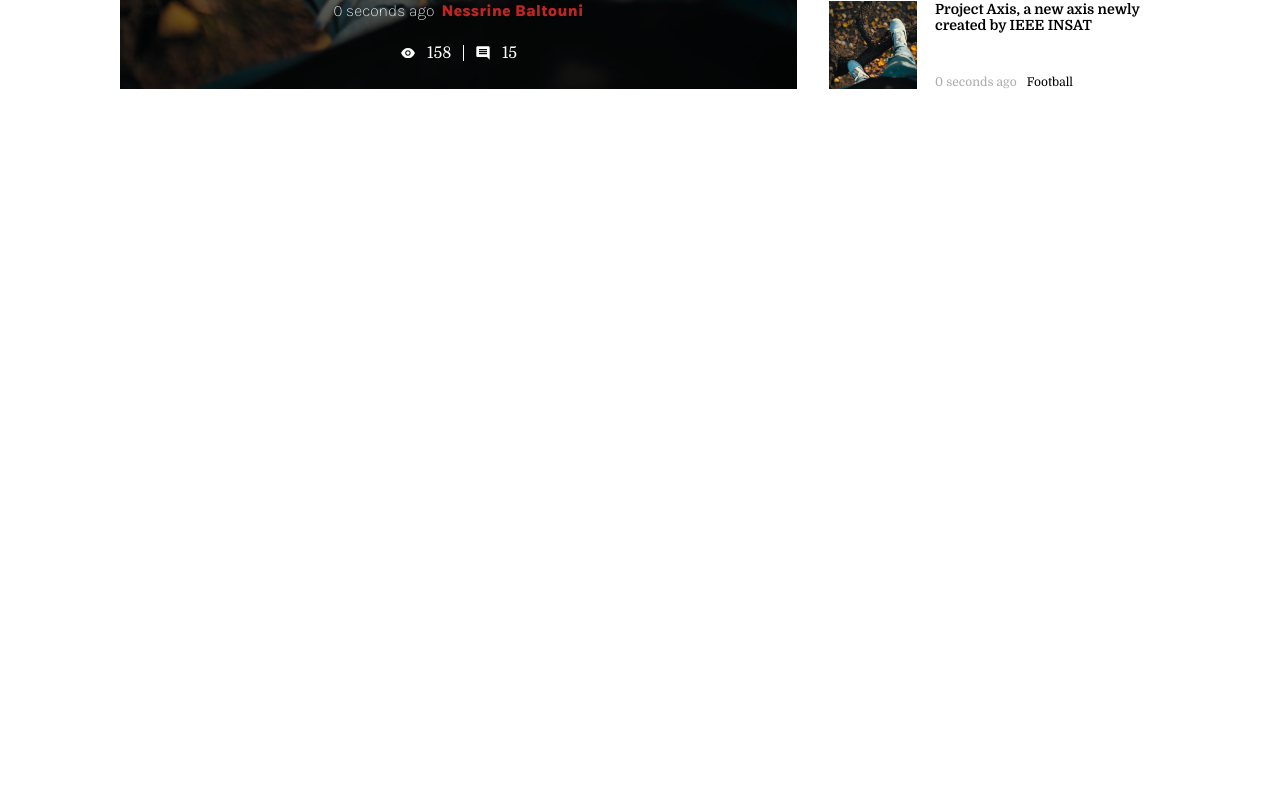
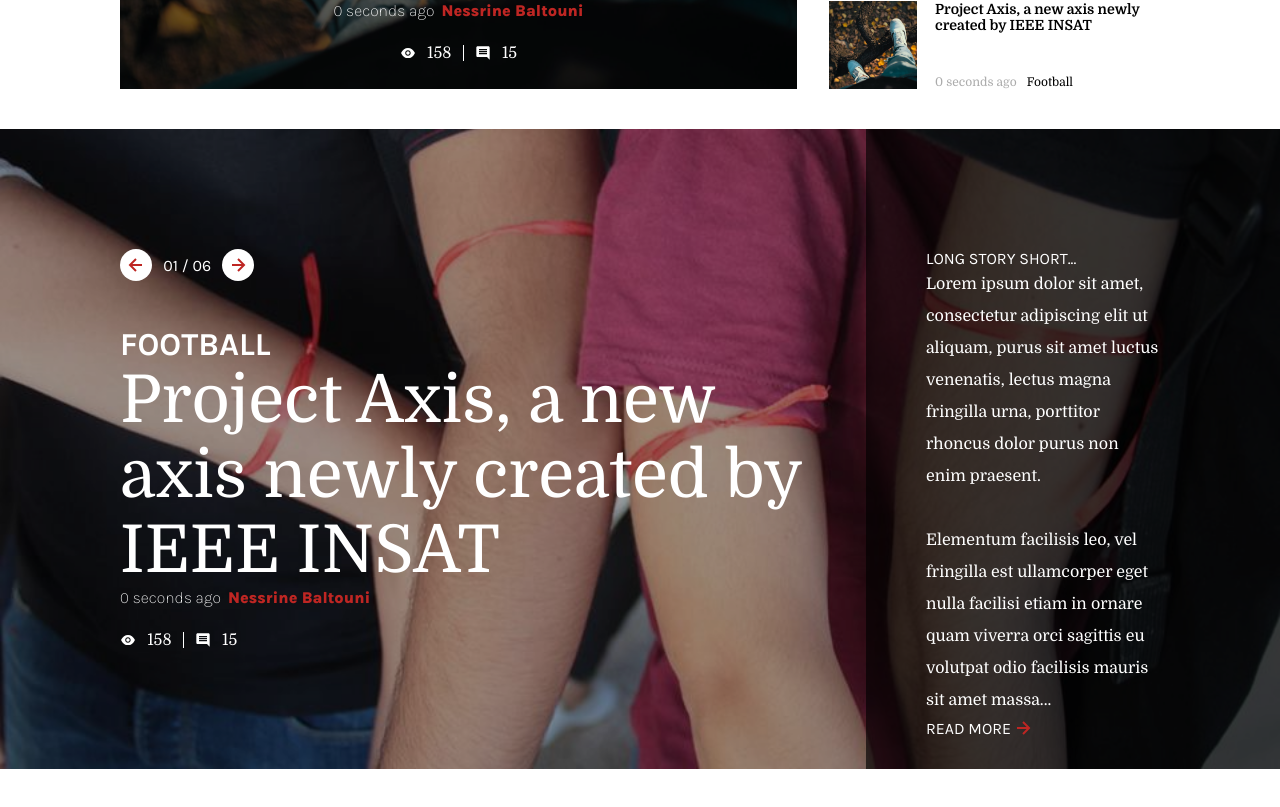
Before and after one commit to Chlafen/insat-press-website-2022, a React (Create React App) app in the folder client/: page / in a window 1280 px wide. Shown: the part 1520-2327 px from the top of the page. Built offline with nearby package versions, Linux system fonts and the light colour scheme.

Commit message:
Added slider stories

```diff
--- a/client/src/pages/home/Home.js
+++ b/client/src/pages/home/Home.js
@@ -2,7 +2,7 @@
 import './index.css';
 import TopPost from './top-post/TopPost'
 import HeadPosts from './head-posts/HeadPosts';
-
+import SliderStories from './slider-stories/SliderStories';
 
 const postData = {
   title: 'Project Axis, a new axis newly created by IEEE INSAT',
@@ -24,6 +24,7 @@
     <div className="home">
       <TopPost postData={postData}/>
       <HeadPosts postData={postData}/>
+      <SliderStories/>
     </div>
   );
 }
--- /dev/null
+++ b/client/src/pages/home/slider-stories/SliderStories.jsx
@@ -0,0 +1,117 @@
+import React, { useState } from 'react';
+import './index.css';
+import {BiLeftArrowAlt} from 'react-icons/bi';
+import {BiRightArrowAlt} from 'react-icons/bi';
+import TopPostMain from '../top-post/top-post-main/TopPostMain';
+
+
+
+
+const postData0 = {
+  title: 'Project Axis, a new axis newly created by IEEE INSAT',
+  category: 'Football',
+  timeOfPost: new Date(),
+  author: 'Nessrine Baltouni',
+  description: 'Lorem ipsum dolor sit amet, consectetur adipiscing elit, sed do eiusmod tempor incididunt ut labore et dolore magna aliqua. Ut enim ad minim veniam',
+  img: {
+    imgUrl: 'images/post8.jpg',
+    alt: 'A picture'
+  },
+  views: 158,
+  comments: 15,
+  url: '/'
+}
+
+const postData1 = {
+  title: 'Lorem ipsum axis newly created by IEEE INSAT',
+  category: 'Sports',
+  timeOfPost: new Date(),
+  author: 'Nessrine Baltouni',
+  description: 'Lorem ipsum dolor sit amet, consectetur adipiscing elit, sed do eiusmod tempor incididunt ut labore et dolore magna aliqua. Ut enim ad minim veniam',
+  img: {
+    imgUrl: 'images/post3.jpg',
+    alt: 'A picture'
+  },
+  views: 158,
+  comments: 15,
+  url: '/'
+}
+
+const postData2 = {
+  title: 'Pconsectetur adipiscing elit, sed do eiusmod te incidunt',
+  category: 'Science',
+  timeOfPost: new Date(),
+  author: 'Nessrine Baltouni',
+  description: 'Lorem ipsum dolor sit amet, consectetur adipiscing elit, sed do eiusmod tempor incididunt ut labore et dolore magna aliqua. Ut enim ad minim veniam',
+  img: {
+    imgUrl: 'images/post2.jpg',
+    alt: 'A picture'
+  },
+  views: 158,
+  comments: 15,
+  url: '/'
+}
+
+const listData =[postData0, postData1, postData2, postData0, postData1, postData2];
+
+const nbOfSlides = listData.length;
+
+const Sliderstories = () => {
+  const [current, setSliderIndex] = useState(0);
+  const inc = () => {
+    if(current>=nbOfSlides-1){
+      setSliderIndex(0);
+      return;
+    }
+    setSliderIndex(current + 1);
+  }
+  const dec = () => {
+    if(current<=0){
+      setSliderIndex(nbOfSlides-1);
+      return;
+    }
+    setSliderIndex(current - 1);
+  }
+
+  return (
+    <div className="slider-stories">
+      <div className="slider-stories-imgs">
+        {listData.map((d, i) => {
+          return (
+            <div className={current === i ? "slide-story story-active" : "slide-story"} key={i} >
+              {i === current && (<img src={process.env.PUBLIC_URL + '/' + d.img.imgUrl} alt='img' className='slider-story-img'/>)}
+            </div>
+          )
+        })}
+      </div>
+
+      <div className="slider-left">
+        <div className="slider-navigation">
+          <div className="slider-btn" onClick={dec}>
+            <BiLeftArrowAlt/>
+          </div>
+          <p>{`0${current+1} / 0${nbOfSlides}`}</p>
+          <div className="slider-btn" onClick={inc}>
+            <BiRightArrowAlt/>
+          </div>
+        </div>
+
+        {listData.map((d, i) => {
+          return(
+            <TopPostMain postData={listData[i]} fade={current === i ? "slide-story-txt story-fade-in" : "slide-story-txt"} key={i}/>
+          )
+        })}
+      </div>
+      <div className="slider-right">
+        <p className='long-story-short'>LONG STORY SHORT...</p>
+        <p className='story-body'>Lorem ipsum dolor sit amet, consectetur adipiscing elit ut aliquam, purus sit amet luctus venenatis, lectus magna fringilla urna, porttitor rhoncus dolor purus non enim praesent.
+        <br />
+        <br />
+Elementum facilisis leo, vel fringilla est ullamcorper eget nulla facilisi etiam in ornare quam viverra orci sagittis eu volutpat odio facilisis mauris sit amet massa... </p>
+        <a className='story-read-more hover-red' href="/">READ MORE <BiRightArrowAlt/></a>
+      </div>
+    </div>
+  );
+}
+
+export default Sliderstories;
--- /dev/null
+++ b/client/src/pages/home/slider-stories/index.css
@@ -0,0 +1,191 @@
+.slider-stories {
+  width: 100%;
+  background-color: rgb(46, 46, 46);
+  display: flex;
+  height: 80vh;
+  position: relative;
+  margin-top: 2.5rem;
+}
+
+.slider-left {
+  display: flex;
+  flex-grow: 100;
+  justify-content: space-between;
+  flex-direction: column;
+  position: relative;
+  margin: 120px;
+  margin-right: 1rem;
+}
+
+
+.slider-navigation {
+  z-index: 3;
+  position: absolute;
+  color: white;
+  display: flex;
+  gap: 0.7rem;
+  align-items: center;
+  font-family: Karla;
+}
+
+.slider-btn {
+  height: clamp(1.5rem, -0.3158rem + 6.7368vw, 2rem);
+  width: clamp(1.5rem, -0.3158rem + 6.7368vw, 2rem);
+  cursor: pointer;
+  border-radius: 50%;
+  background-color: white;
+  display: flex;
+  align-items: center;
+  justify-content: center;
+  color: var(--clr-red);
+  font-size: 1.5rem;
+}
+
+
+.slide-story {
+  opacity: 0.7;
+  transition: all 1s ease;
+  position:absolute;
+  width: 100%;
+  height: 100%;
+  top: 0;
+  right: 0;
+  bottom: 0;
+  left: 0;
+  object-fit:cover;
+}
+
+.slide-story.story-active {
+  transition: opacity 1s ease;
+  z-index: 0;
+  opacity: 1;
+}
+
+.slide-story.story-active::after {
+  position: absolute;
+  content: "";
+  top: 0;
+  bottom: 0;
+  right: 0;
+  background-color:rgba(0, 0, 0, 0.4);
+  left: 0;
+}
+
+.slider-story-img {
+  z-index: -1;
+  object-fit:cover;
+  width: 100%;
+  height: 100%;
+}
+
+.slide-story-txt {
+  transition: opacity 0.3s ease;
+  opacity: 0;
+  display:none;
+  bottom: 0;
+}
+
+.slide-story-txt.story-fade-in {
+  transition: opacity 0.3s ease .5s;
+  transform: scale(1);
+  display: block;
+  position:absolute;
+  opacity: 1;
+  padding: 0;
+}
+
+.slider-right {
+  z-index: 1;
+  width: calc(350px + 5%);
+  background-color: rgba(0, 0, 0, 0.64);
+  color: white;
+  display: flex;
+  text-align: left;
+  flex-direction: column;
+  justify-content: space-between;
+  align-items: flex-start;
+  padding: 120px ;
+  padding-left: 60px;
+  font-family: Karla;
+}
+
+.story-read-more{
+  color: white;
+  display: flex;
+  align-items: center;
+}
+
+.story-body{
+  font-family: Domine;
+  line-height: 200%;
+}
+
+.story-read-more>*{
+  color: var(--clr-red);
+  font-size: 1.5rem;
+}
+
+.hover-red {
+  color: white;
+  transition: color 0.2s ease-out;
+}
+
+.hover-red:hover{
+  color: var(--clr-red);
+}
+
+
+
+@media screen and (max-width:1240px) {
+  .slider-right{
+    padding: 30px;
+  }
+  .slider-left{
+    margin: 30px;
+  }
+}
+
+@media screen and (max-width:1000px) {
+  .slider-right{
+    display: none;
+  }
+  .slider-left{
+   width: 100%
+  }
+  .slider-navigation{
+    left: 0;
+    right: 0;
+    display: flex;
+    justify-content: center;
+    align-items: center;
+    font-size: clamp(0.78rem, 0.3632rem + 1.8526vw, 1rem);
+  }
+
+  .slider-stories{
+    height: 60vw;
+
+  }
+}
+
+@media screen and (max-width:800px) {
+  .slider-stories {
+    aspect-ratio: 1;
+
+  }
+  .slider-left{
+    margin: 0.5rem;
+  }
+}
+
+@media screen and (max-width:540px) {
+  .slider-stories{
+    height: 70vw;
+  }
+}
+
+
+@media screen and (max-width:380px) {
+  .slider-stories{
+    height: 100vw;
+  }
+}
```
